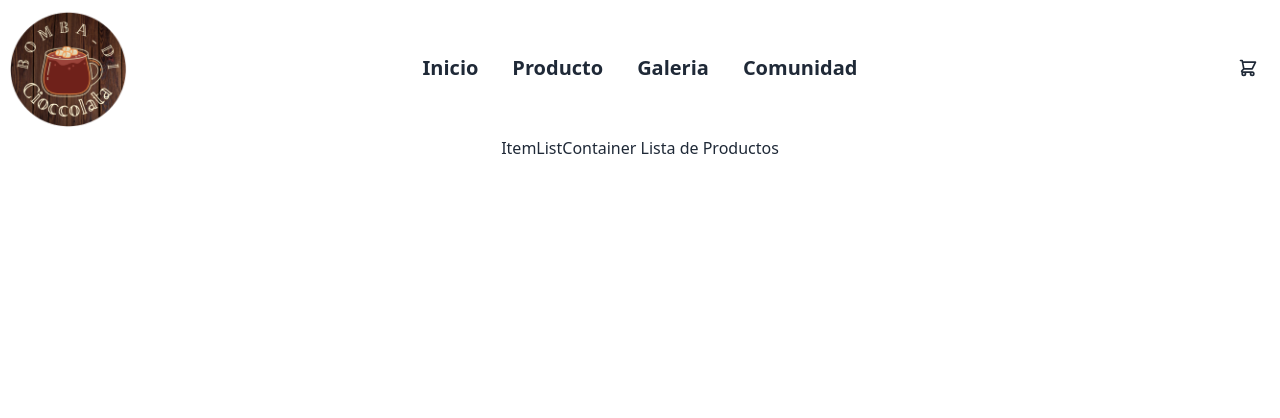
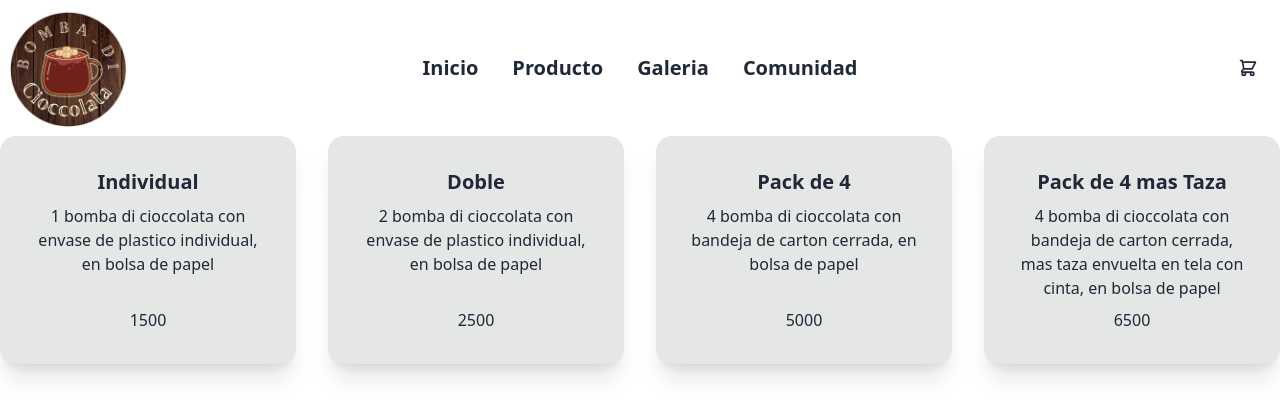
Before and after one commit to Payacan08/clase_1, a React (Create React App) app: page / in a window 1280 px wide. Shown: the top 418 px of the page. Built offline with nearby package versions, Linux system fonts and the light colour scheme.

Commit message:
Clase 3, catalogo con map y promise

```diff
--- a/src/App.js
+++ b/src/App.js
@@ -7,7 +7,7 @@ function App() {
   return (
     <>
       <NavBar></NavBar>
-      <ItemListContainer greeting={"Lista de Productos"}></ItemListContainer></>
+      <ItemListContainer></ItemListContainer></>
   );
 }
 
--- a/src/components/CartWidget.js
+++ b/src/components/CartWidget.js
@@ -2,16 +2,16 @@ import React from 'react'
 
 const CartWidget = () => {
   return (
-    <div class="dropdown dropdown-end">
-      <label tabindex="0" class="btn btn-ghost btn-circle">
-        <div class="indicator">
-          <svg xmlns="http://www.w3.org/2000/svg" class="h-5 w-5" fill="none" viewBox="0 0 24 24" stroke="currentColor"><path stroke-linecap="round" stroke-linejoin="round" stroke-width="2" d="M3 3h2l.4 2M7 13h10l4-8H5.4M7 13L5.4 5M7 13l-2.293 2.293c-.63.63-.184 1.707.707 1.707H17m0 0a2 2 0 100 4 2 2 0 000-4zm-8 2a2 2 0 11-4 0 2 2 0 014 0z" /></svg>
+    <div className="dropdown dropdown-end">
+      <label tabindex="0" className="btn btn-ghost btn-circle">
+        <div className="indicator">
+          <svg xmlns="http://www.w3.org/2000/svg" className="h-5 w-5" fill="none" viewBox="0 0 24 24" stroke="currentColor"><path stroke-linecap="round" stroke-linejoin="round" stroke-width="2" d="M3 3h2l.4 2M7 13h10l4-8H5.4M7 13L5.4 5M7 13l-2.293 2.293c-.63.63-.184 1.707.707 1.707H17m0 0a2 2 0 100 4 2 2 0 000-4zm-8 2a2 2 0 11-4 0 2 2 0 014 0z" /></svg>
         </div>
       </label>
-      <div tabindex="0" class="mt-3 card card-compact dropdown-content w-52 bg-base-100 shadow">
-        <div class="card-body">
-          <span class="font-bold text-lg">Vacio</span>
-          <span class="text-info">Subtotal: $0</span>
+      <div tabindex="0" className="mt-3 card card-compact dropdown-content w-52 bg-base-100 shadow">
+        <div className="card-body">
+          <span className="font-bold text-lg">Vacio</span>
+          <span className="text-info">Subtotal: $0</span>
         </div>
       </div>
     </div>
--- /dev/null
+++ b/src/components/Item.js
@@ -0,0 +1,6 @@
+export const item = [
+    {id:1,name:'Individual',price:'1500',description:'1 bomba di cioccolata con envase de plastico individual, en bolsa de papel'},
+    {id:2,name:'Doble',price:'2500',description:'2 bomba di cioccolata con envase de plastico individual, en bolsa de papel'},
+    {id:3,name:'Pack de 4',price:'5000',description:'4 bomba di cioccolata con bandeja de carton cerrada, en bolsa de papel'},
+    {id:4,name:'Pack de 4 mas Taza',price:'6500',description:'4 bomba di cioccolata con bandeja de carton cerrada, mas taza envuelta en tela con cinta, en bolsa de papel'}
+]
--- /dev/null
+++ b/src/components/ItemCard.js
@@ -0,0 +1,17 @@
+import React from "react";
+
+const ItemCard = ({ data }) => {
+  return (
+    <div className="card w-96 bg-base-300 shadow-xl">
+      <div className="card-body items-center text-center">
+        <h2 className="card-title">{data.name}</h2>
+        <p>{data.description}</p>
+        <div className="card-actions">
+          {data.price}
+        </div>
+      </div>
+    </div>
+  );
+};
+
+export default ItemCard;
--- /dev/null
+++ b/src/components/ItemList.js
@@ -0,0 +1,28 @@
+import { useEffect, useState } from "react";
+import {item as itemData} from "./Item";
+import ItemCard from "./ItemCard";
+
+const ItemList = () => {
+    const [items, setItems] = useState([]);
+
+    useEffect(() => {
+      const getItem = new Promise((resolve, reject) => {
+        setTimeout(() => {
+            console.log(itemData);
+          resolve(itemData);
+        }, 2000);
+      });
+
+      getItem.then((result) => {
+        setItems(result);
+      });
+    }, []);
+
+    return(
+        <div className="flex flex-row gap-8">
+            {items.map(item=><ItemCard data={item}/>)}
+        </div>
+    )
+}
+
+export default ItemList
--- a/src/components/ItemListContainer.js
+++ b/src/components/ItemListContainer.js
@@ -1,8 +1,9 @@
 import React from 'react'
+import ItemList  from './ItemList'
 
-const ItemListContainer = ({greeting}) => {
+const ItemListContainer = () => {
   return (
-    <div class="text-center">ItemListContainer {greeting}</div>
+    <ItemList></ItemList>
   )
 }
 
--- a/src/components/NavBar.js
+++ b/src/components/NavBar.js
@@ -4,18 +4,18 @@ import logo from './img/1PNG LOGO.png'
 
 const NavBar = () => {
   return (
-    <div class="navbar bg-base-100">
-        <div class="navbar-start">
-            <a class=""><img src={logo} width="120" height="120"
+    <div className="navbar bg-base-100">
+        <div className="navbar-start">
+            <a className=""><img src={logo} width="120" height="120"
             alt="Logo bomba di ciocolatta" /></a>
         </div>
-        <div class="navbar-center">
-            <a class="btn btn-ghost normal-case text-xl">Inicio</a>
-            <a class="btn btn-ghost normal-case text-xl">Producto</a>
-            <a class="btn btn-ghost normal-case text-xl">Galeria</a>
-            <a class="btn btn-ghost normal-case text-xl">Comunidad</a>
+        <div className="navbar-center">
+            <a className="btn btn-ghost normal-case text-xl">Inicio</a>
+            <a className="btn btn-ghost normal-case text-xl">Producto</a>
+            <a className="btn btn-ghost normal-case text-xl">Galeria</a>
+            <a className="btn btn-ghost normal-case text-xl">Comunidad</a>
         </div>
-        <div class="navbar-end">
+        <div className="navbar-end">
             <CartWidget></CartWidget>
         </div>
     </div>
```
Also changed, not shown: public/logo192.png (deleted), public/logo512.png (deleted).
